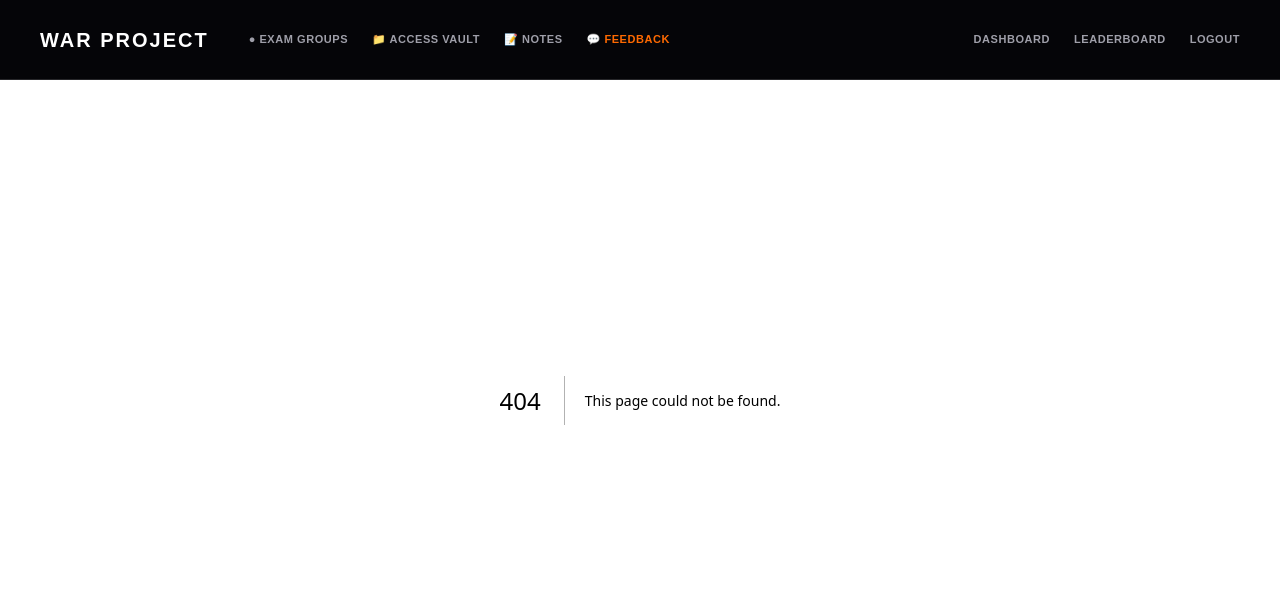
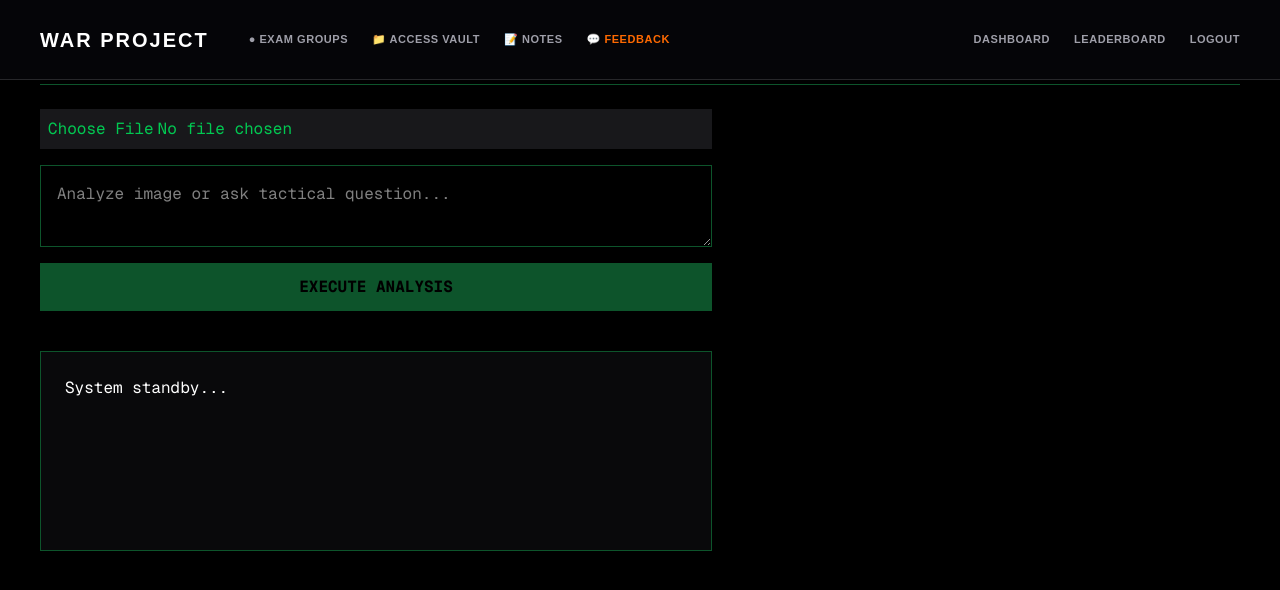
Before and after one commit to raviji1111/war-frontend, a Next.js app: page /kimi in a window 1280 px wide. Before the commit this address had no page. Shown: the top 590 px of the page. Built offline with nearby package versions, Linux system fonts and the light colour scheme.

Commit message:
ai new dashboard

```diff
--- a/src/app/dashboard/page.tsx
+++ b/src/app/dashboard/page.tsx
@@ -169,6 +169,10 @@ export default function Dashboard() {
           ⚠️ LOCKDOWN ACTIVE: Full-screen enforced.
         </p>
       )}
+
+
+
+
     </main>
   );
 }
--- /dev/null
+++ b/src/app/kimi/page.tsx
@@ -0,0 +1,56 @@
+"use client";
+import { useState } from "react";
+
+export default function KimiVision() {
+  const [msg, setMsg] = useState("");
+  const [image, setImage] = useState<string | null>(null);
+  const [response, setResponse] = useState("");
+  const [loading, setLoading] = useState(false);
+
+  const handleImage = (e: React.ChangeEvent<HTMLInputElement>) => {
+    const file = e.target.files?.[0];
+    if (file) {
+      const reader = new FileReader();
+      reader.onloadend = () => setImage(reader.result as string);
+      reader.readAsDataURL(file);
+    }
+  };
+
+  const askKimi = async () => {
+    setLoading(true);
+    const base64 = image ? image.split(',')[1] : null;
+    const res = await fetch("https://war-backend-1.onrender.com/api/kimi-vision", {
+      method: "POST",
+      headers: { "Content-Type": "application/json" },
+      body: JSON.stringify({ message: msg, image: base64 }),
+    });
+    const data = await res.json();
+    setResponse(data.choices[0].message.content);
+    setLoading(false);
+  };
+
+  return (
+    <main className="min-h-screen bg-black text-green-500 p-10 font-mono">
+      <h1 className="text-3xl font-bold mb-6 border-b border-green-900 pb-2">// WAR_PROJECT_VISION_SYSTEM</h1>
+
+      <div className="flex flex-col gap-4 max-w-2xl">
+        <input type="file" onChange={handleImage} className="bg-zinc-900 p-2" />
+        {image && <img src={image} className="h-40 w-auto rounded border border-green-900" />}
+
+        <textarea
+          className="w-full bg-black border border-green-900 p-4 text-white"
+          placeholder="Analyze image or ask tactical question..."
+          onChange={(e) => setMsg(e.target.value)}
+        />
+
+        <button onClick={askKimi} className="bg-green-900 text-black font-bold p-3 hover:bg-green-600 transition">
+          {loading ? "PROCESSING DATA..." : "EXECUTE ANALYSIS"}
+        </button>
+
+        <div className="mt-6 p-6 border border-green-900 bg-zinc-950 text-white min-h-[200px]">
+          {response || "System standby..."}
+        </div>
+      </div>
+    </main>
+  );
+}
```
